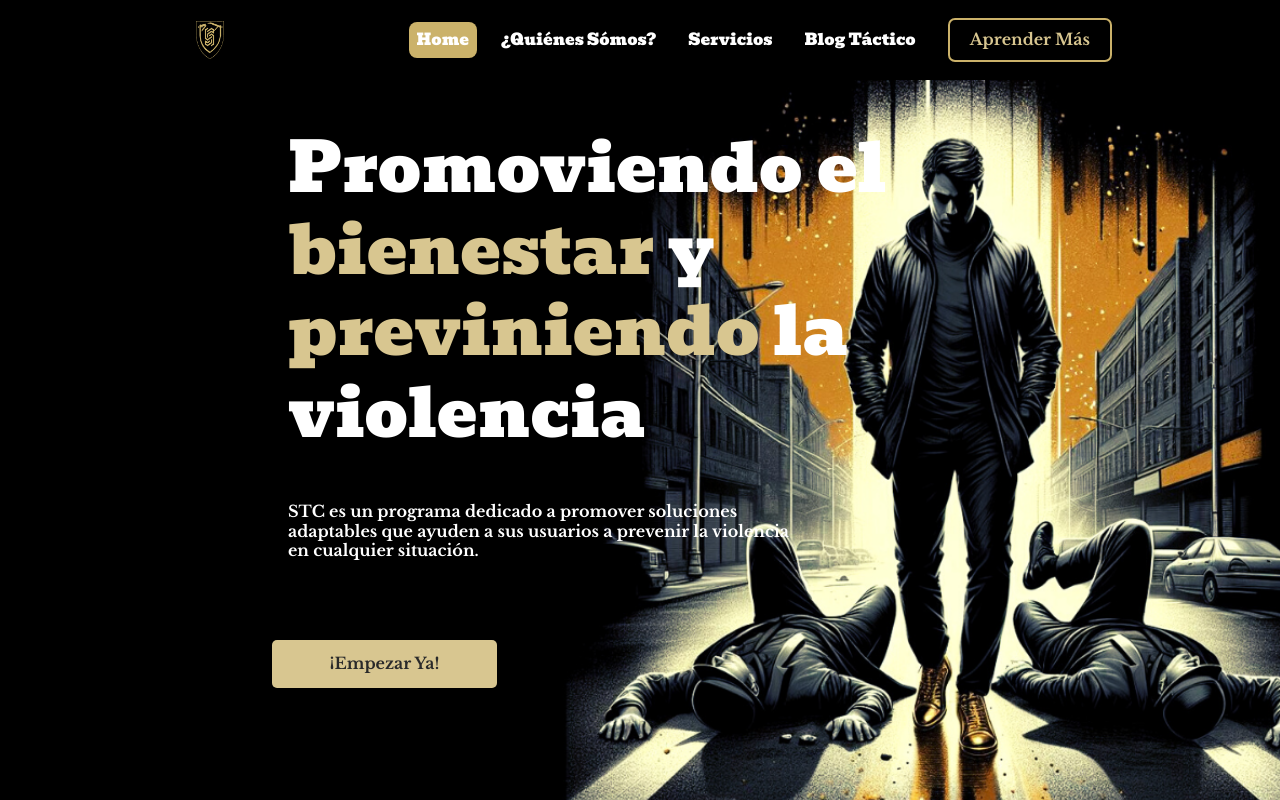
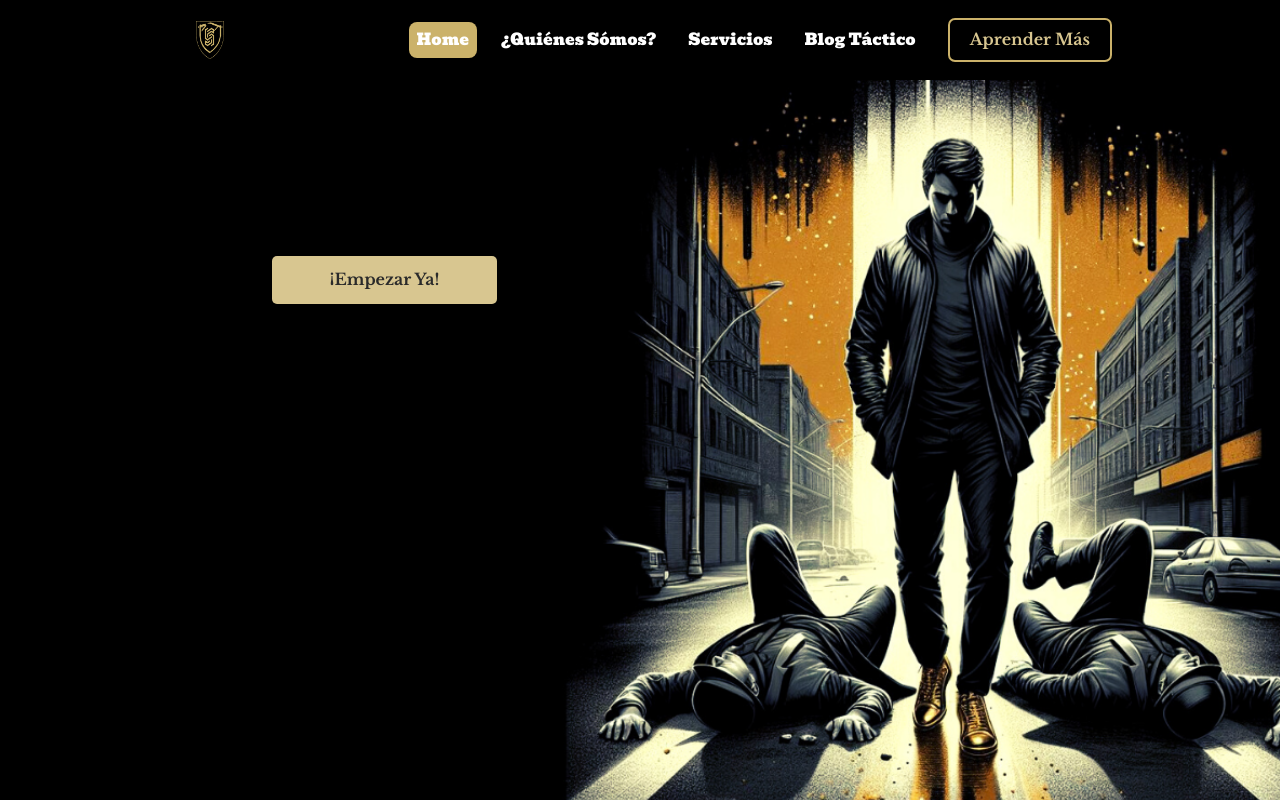
Before and after one commit to luifer991/stc, a Next.js app: page / in a window 1280 px wide. Shown: the top 800 px of the page. Built offline with nearby package versions, Linux system fonts and the light colour scheme; no server answers.

Commit message:
create a title component

```diff
--- a/src/app/Components/Title.tsx
+++ b/src/app/Components/Title.tsx
@@ -1,14 +1,19 @@
 import React from 'react'
+import { bevan, libreBaskerville } from './fonts'
+import { TitleProps } from '@/lib/definitions'
 
-type TitleProps = {
-  children: React.ReactNode
-}
-
-function Title({ children }: TitleProps): React.JSX.Element {
+function Title({
+  first, spanOne, SpanTwo, second, third, w
+}: TitleProps): React.JSX.Element {
   return (
     <>
       <header className='w-[90%] block items-center justify-center ml-[3rem] md:w-[700px]'>
-        {children}
+        <h1 className={`text-left text-[68px] pt-12 pb-12 txt-[#ffffffcc]${bevan.className}`}>
+          {first} <span className='txt-[#d8c690]'> {spanOne}</span> {w}<span className='txt-[#d8c690]'> {SpanTwo} </span> {second}
+        </h1>
+        <p className={`text-left max-w-lg txt-sm pb-[80px] md:pb-20 ${libreBaskerville.className}`}>
+          {third}
+        </p>
       </header>
     </>
   )
```
